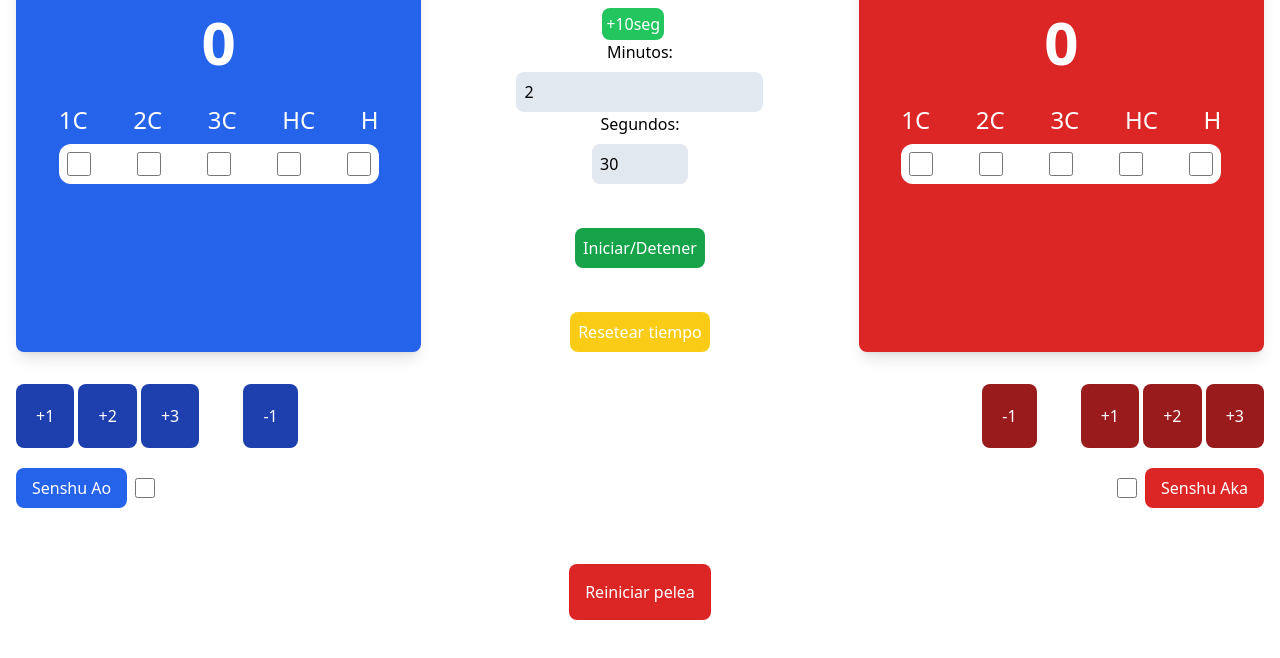
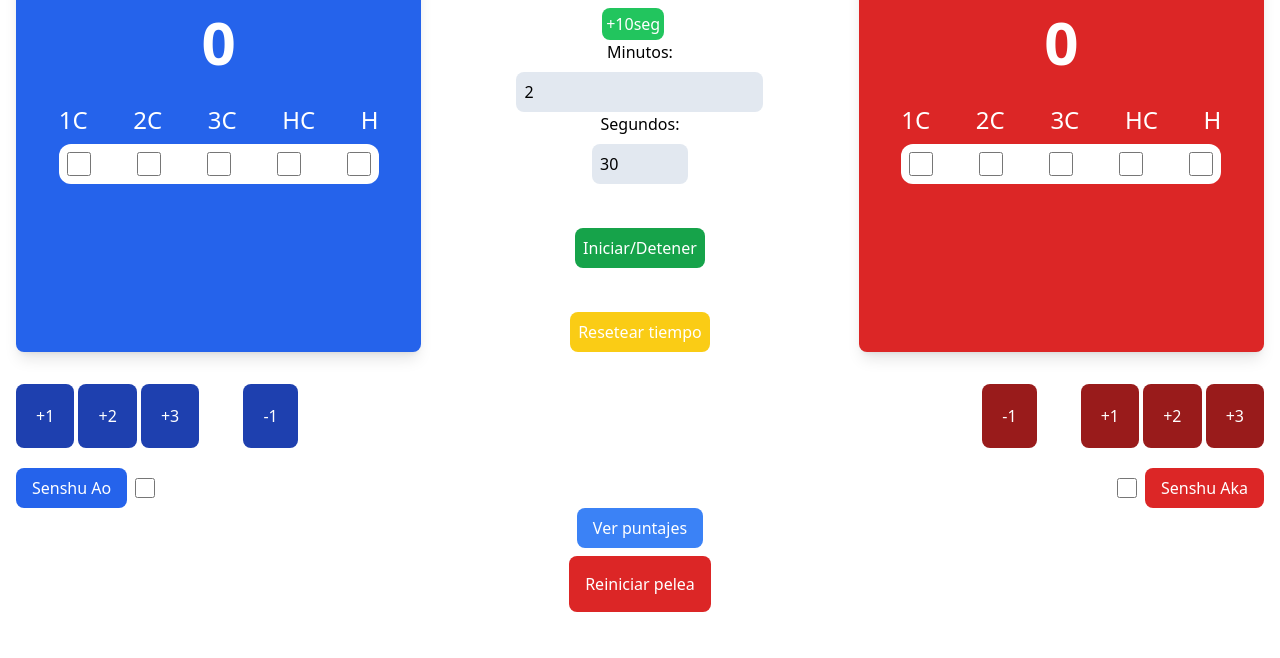
Before and after one commit to AlejandroBolanos/Karate-Scoreboard, a website: page index.html in a window 1280 px wide. Shown: the part 84-742 px from the top of the page. Drawn offline with Linux system fonts and the light colour scheme; some packages are replaced by stand-ins of ours; a script that the page names is missing.

Commit message:
button score

```diff
--- a/index.html
+++ b/index.html
@@ -137,8 +137,16 @@
             </div>
         </div>
 
+        <div class="flex justify-center flex-wrap ">
+            <a href="puntaje.html" class="bg-blue-500 text-white px-4 py-2 rounded-lg">
+                Ver puntajes
+            </a>
+        </div>
 
-        <div class="flex  justify-center flex-wrap mt-14">
+
+        <div class="flex justify-center flex-wrap mt-2">
+
+
             <audio id="warningSound" src="warning.mp3"></audio>
 
             <button onclick="resetScoreboard()" class="bg-red-600 text-white p-4 rounded-lg">Reiniciar pelea</button>
```
Also changed, not shown: style.css.
